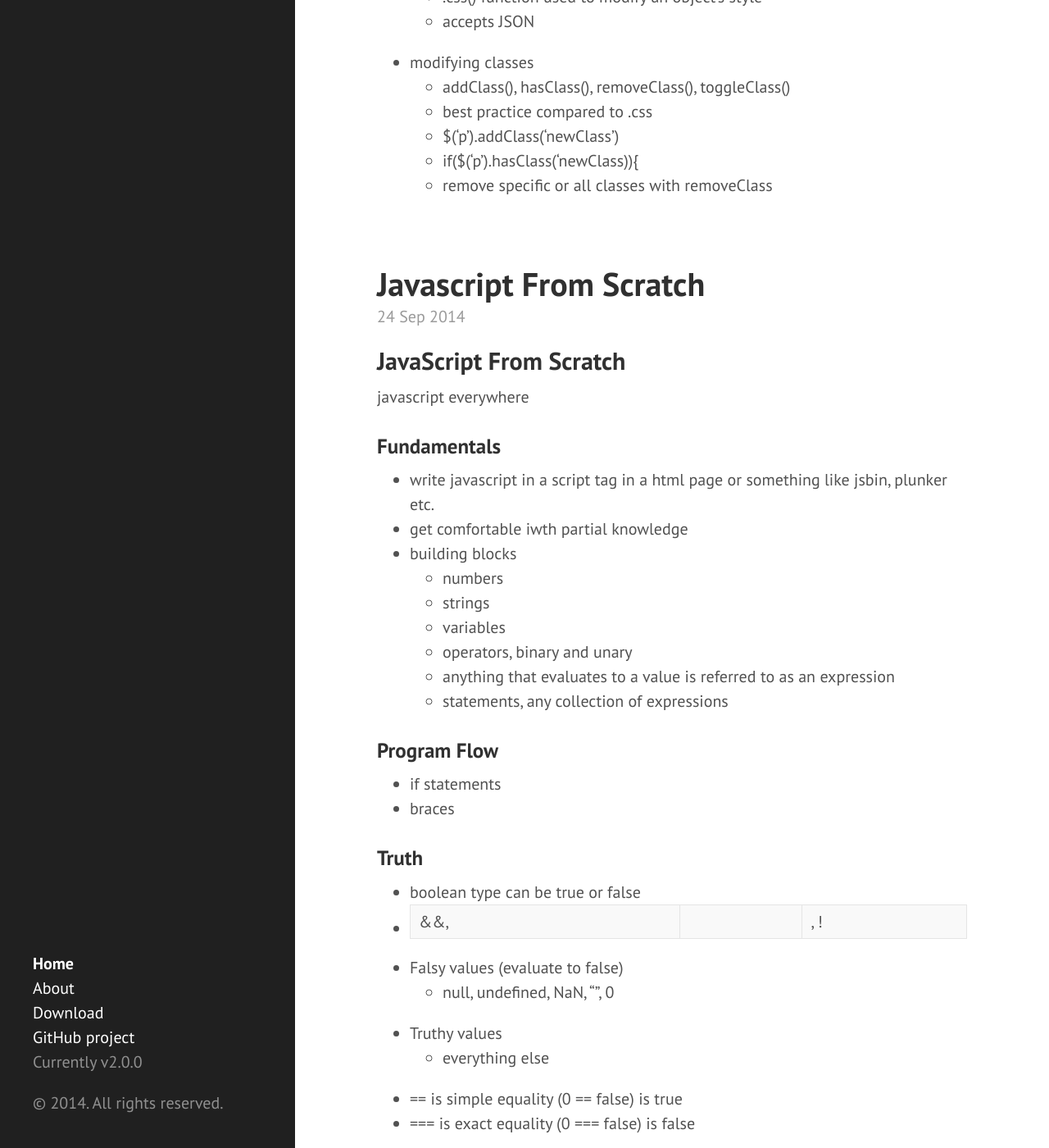
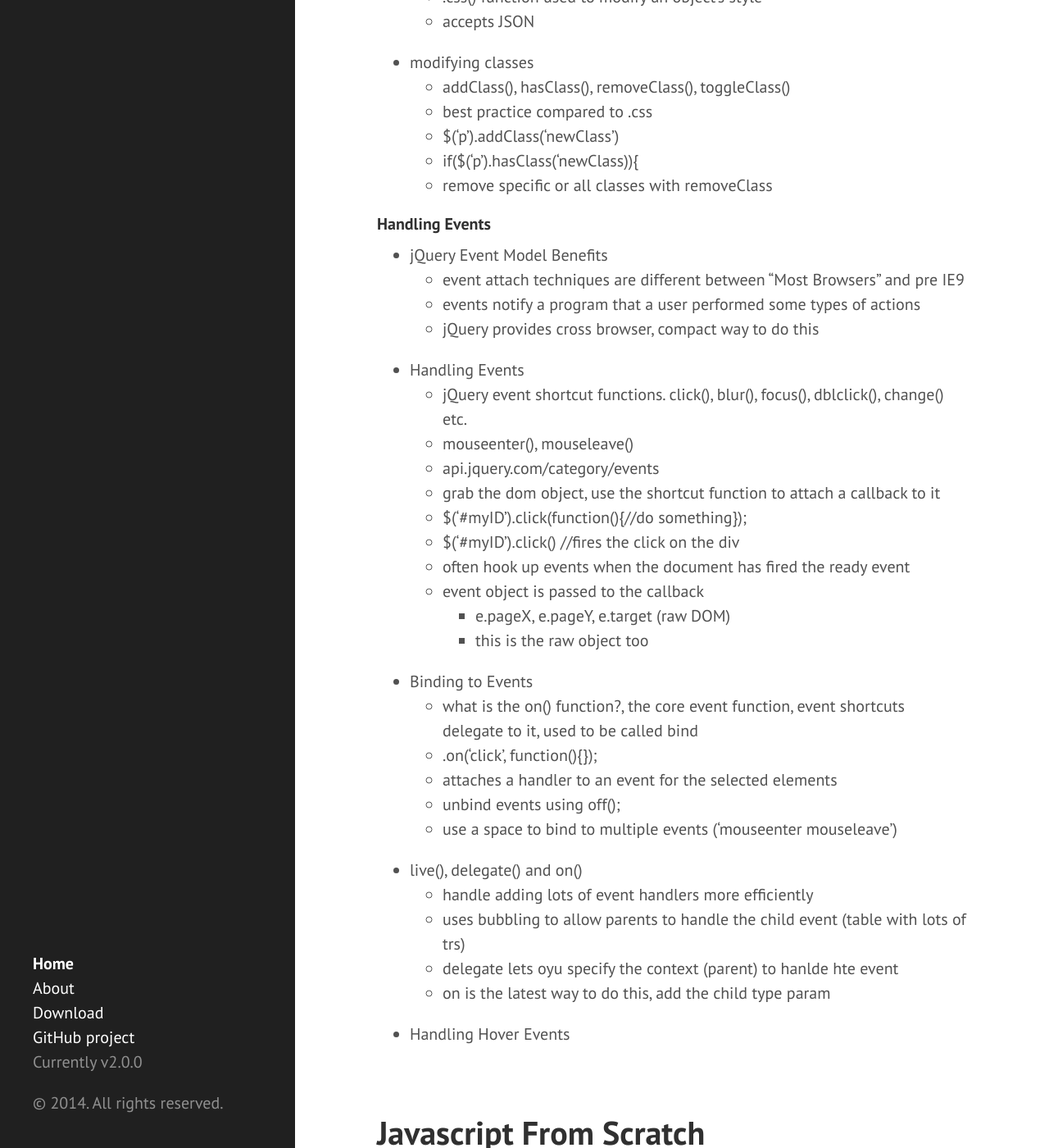
Before and after one commit to eneiand/eneiand.github.io, a Jekyll site: the page built from index.html, in a window 1280 px wide and 1400 px high, scrolled down 3472 px. Shown: the whole window at 82% size. Built offline with Jekyll 4.4.1, drawn with Linux system fonts in a browser that asks for light colours; Markdown is read by kramdown in place of the engine named in the settings; the list of posts is cut into pages by our own code.

Commit message:
Update 2014-10-03-jQuery-fundamentals.md

```diff
--- a/_posts/2014-10-03-jQuery-fundamentals.md
+++ b/_posts/2014-10-03-jQuery-fundamentals.md
@@ -98,3 +98,32 @@
   * $('p').addClass('newClass')
   * if($('p').hasClass('newClass)){
   * remove specific or all classes with removeClass
+
+#### Handling Events
+* jQuery Event Model Benefits
+  * event attach techniques are different between "Most Browsers" and pre IE9
+  * events notify a program that a user performed some types of actions
+  * jQuery provides cross browser, compact way to do this
+* Handling Events
+  * jQuery event shortcut functions. click(), blur(),  focus(), dblclick(), change() etc.
+  * mouseenter(), mouseleave()
+  * api.jquery.com/category/events
+  * grab the dom object, use the shortcut function to attach a callback to it
+  * $('#myID').click(function(){//do something});
+  * $('#myID').click() //fires the click on the div
+  * often hook up events when the document has fired the ready event
+  * event object is passed to the callback
+    * e.pageX, e.pageY, e.target (raw DOM)
+    * this is the raw object too
+* Binding to Events
+  * what is the on() function?, the core event function, event shortcuts delegate to it, used to be called bind
+  * .on('click', function(){});
+  * attaches a handler to an event for the selected elements
+  * unbind events using off();
+  * use a space to bind to multiple events ('mouseenter mouseleave')
+* live(), delegate() and on()
+  * handle adding lots of event handlers more efficiently
+  * uses bubbling to allow parents to handle the child event (table with lots of trs)
+  * delegate lets oyu specify the context (parent) to hanlde hte event
+  * on is the latest way to do this, add the child type param
+* Handling Hover Events
```
